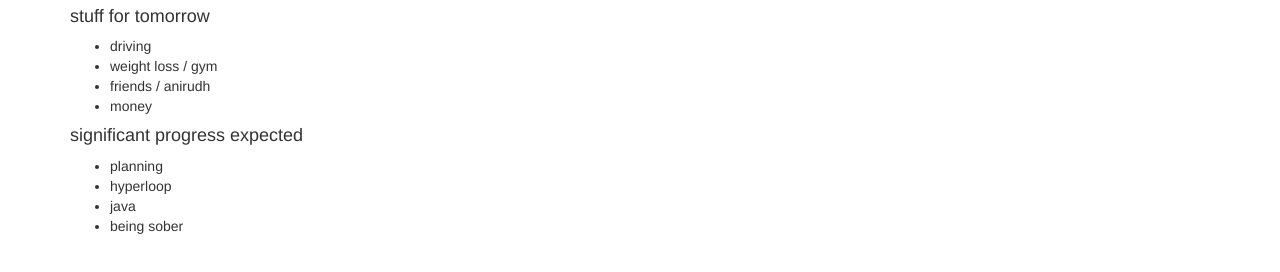
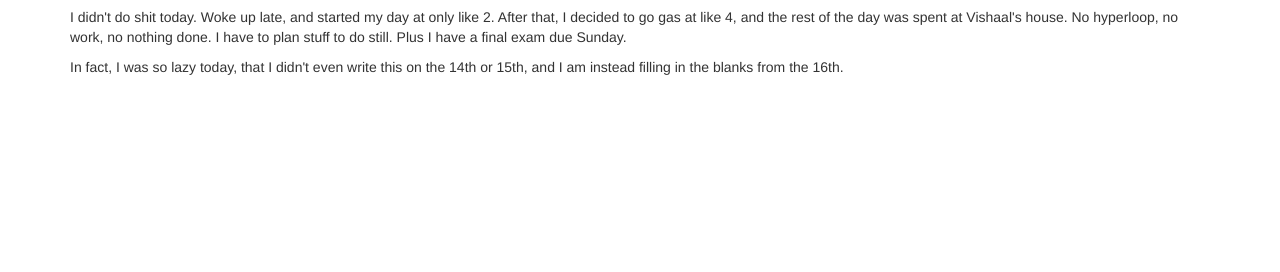
Before and after one commit to anandabadari/anandabadari.github.io, a plain HTML site: page blog/12142018.html in a window 1280 px wide. Shown: the part 116-388 px from the top of the page. Drawn offline with nearby package versions, Linux system fonts and the light colour scheme; some packages are replaced by stand-ins of ours.

Commit message:
Update 12142018.html

```diff
--- a/blog/12142018.html
+++ b/blog/12142018.html
@@ -20,21 +20,8 @@
   <h1>Ananda Badari<a href="/index.html">.</a></h1>
   <h2>December 14th, 2018<a href="/blog">.</a> <small> <a href="/blog/12132018.html">ystr.</a> <a href="/blog/12152018.html">tmrw.</a> </small> </h2>
 
-   <h4> stuff for tomorrow </h4>
-<ul>
-  <li>driving</li>
-  <li>weight loss / gym</li>
-  <li>friends / anirudh</li>
-  <li>money</li>
-</ul>
-
-  <h4> significant progress expected </h4>
-<ul>
-  <li>planning</li>
-  <li>hyperloop</li>
-  <li>java</li>
-  <li>being sober</li>
-</ul>
+  <p> I didn't do shit today. Woke up late, and started my day at only like 2. After that, I decided to go gas at like 4, and the rest of the day was spent at Vishaal's house. No hyperloop, no work, no nothing done. I have to plan stuff to do still. Plus I have a final exam due Sunday.</p>
+  <p> In fact, I was so lazy today, that I didn't even write this on the 14th or 15th, and I am instead filling in the blanks from the 16th. </p>
 
 </div>
 
```
